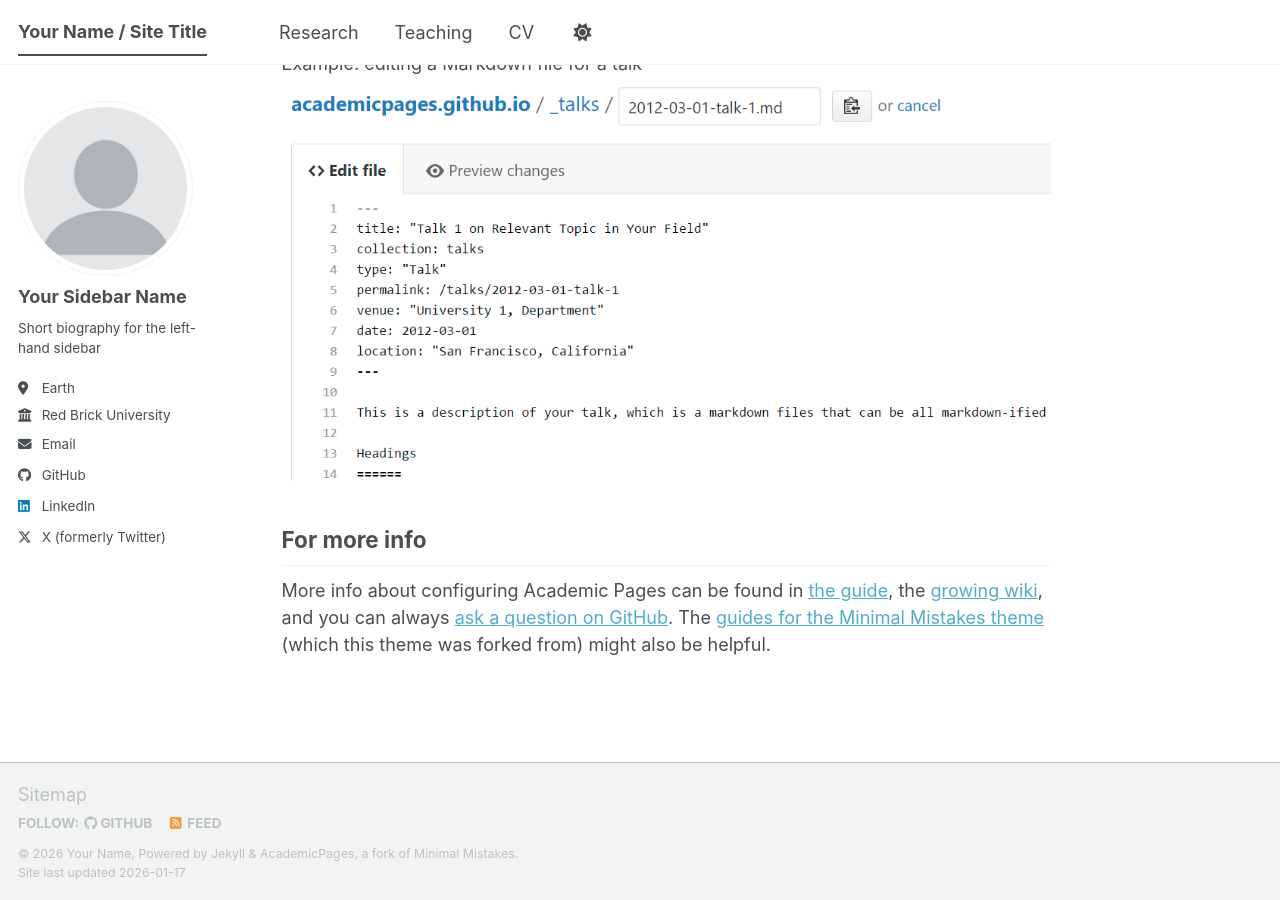
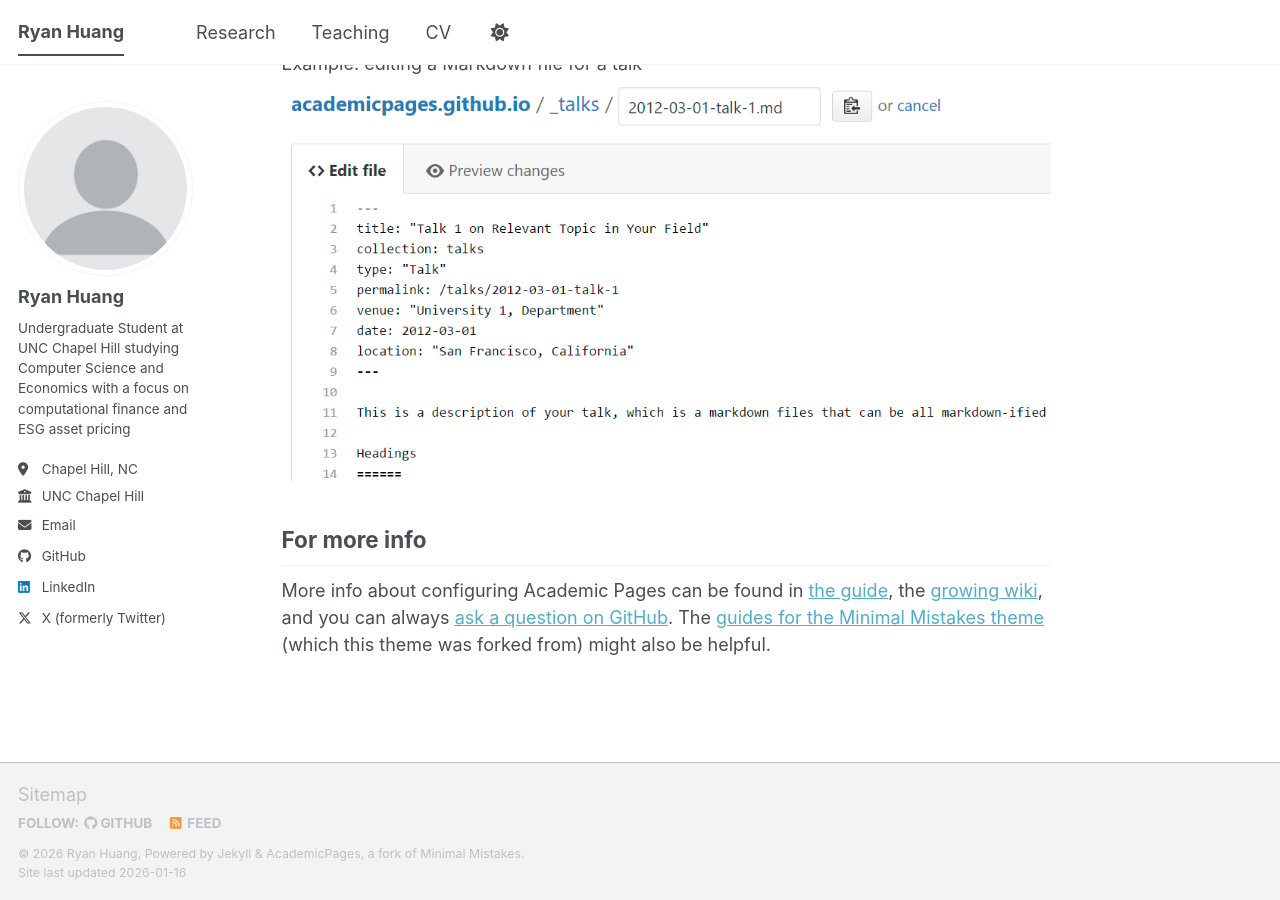
Before and after one commit to rhuang11/rhuang11.github.io, a Jekyll site: the page built from _pages/about.md, in a window 1280 px wide and 900 px high, scrolled down 2720 px. Built offline with Jekyll 4.4.1, drawn with Linux system fonts in a browser that asks for light colours; a script bundle is joined from its source files by our own code; library files that are not in the unit come from our copies.

Commit message:
Modify personal details and site configuration
Updated personal information and site settings in _config.yml.

```diff
--- a/_config.yml
+++ b/_config.yml
@@ -9,14 +9,17 @@
 # Basic Site Settings
 locale                   : "en-US"
 site_theme               : "default" # The available themes options are "default", "air", "sunrise", "mint", "dirt" and "contrast"
-title                    : "Your Name / Site Title"
+title                    : "Ryan Huang"
 title_separator          : "-"
-name                     : &name "Your Name"
-description              : &description "Your Name's academic portfolio"   # Update this with a general description of your site, this is the default if not overridden by a page
-url                      : https://academicpages.github.io # The base hostname & protocol for your site e.g. "https://[your GitHub username].github.io",
+name                     : &name "Ryan Huang"
+description              : &description "Undergraduate student at UNC Chapel Hill studying Computer Science and Economics with research focus on computational finance and ESG asset pricing"
+url                      : https://rhuang11.github.io # The base hostname & protocol for your site e.g. "https://[your GitHub username].github.io",
                                                            # or if you already have some other page hosted on Github then use "https://[your GitHub username].github.io/[Your Repo Name]"
 baseurl                  : "" # the subpath of your site, e.g. "/blog"
-repository               : "academicpages/academicpages.github.io"
+repository               : "rhuang11/rhuang11.github.io"
+
+# SEO Keywords
+keywords                 : "ryan huang, unc, computer science, economics, finance, greensboro, nc, usa"
 
 # Site Author - The following control what appear as part of the author content on the side bar.
 #               If a field is blank the icon and link will not appear, otherwise it will be shown.
@@ -24,21 +27,21 @@
 author:
   # Biographic information
   avatar           : "profile.png"
-  name             : "Your Sidebar Name"
+  name             : "Ryan Huang"
   pronouns         : # example: "she/her"
-  bio              : "Short biography for the left-hand sidebar"
-  location         : "Earth"
-  employer         : "Red Brick University"
+  bio              : "Undergraduate Student at UNC Chapel Hill studying Computer Science and Economics with a focus on computational finance and ESG asset pricing"
+  location         : "Chapel Hill, NC"
+  employer         : "UNC Chapel Hill"
   uri              : # URL
-  email            : "none@example.org"
+  email            : "rhuang1@unc.edu"
 
   # Academic websites
   academia         : # URL
   arxiv            : # URL - Update with the correct link to your profile
-  googlescholar    :
+  googlescholar    : # Add your Google Scholar ID if you have one
   inspire-hep      : # URL
   impactstory      : # URL
-  orcid            :
+  orcid            : # Add your ORCID if you have one
   semantic         : # URL
   ssrn             : # URL
   pubmed           :
@@ -138,13 +141,13 @@
 
 # Social Sharing
 twitter:
-  username               : &twitter
+  username               : &twitter "1ryanhuang"
 facebook:
   username               :
   app_id                 :
   publisher              :
 og_image                 :  # Social media default site image
-og_description           :  # Social media default site image description
+og_description           : "Undergraduate student at UNC Chapel Hill studying Computer Science and Economics with research focus on computational finance and ESG asset pricing"
 # For specifying social profiles
 # - https://developers.google.com/structured-data/customize/social-profiles
 social:
@@ -302,7 +305,7 @@
 permalink: /:categories/:title/
 # paginate: 5 # amount of posts to show
 # paginate_path: /page:num/
-timezone: Etc/UTC # https://en.wikipedia.org/wiki/List_of_tz_database_time_zones
+timezone: America/New_York # https://en.wikipedia.org/wiki/List_of_tz_database_time_zones
 
 
 # Plugins
```
